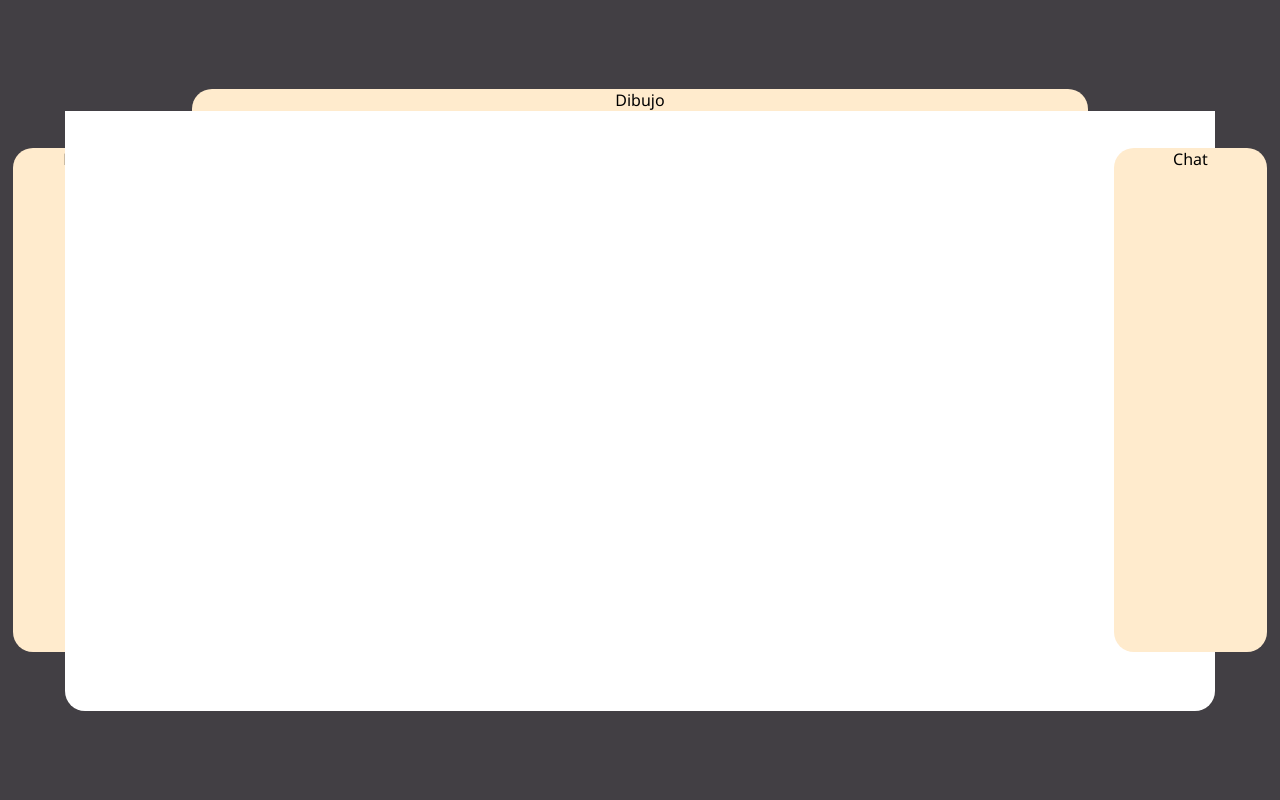
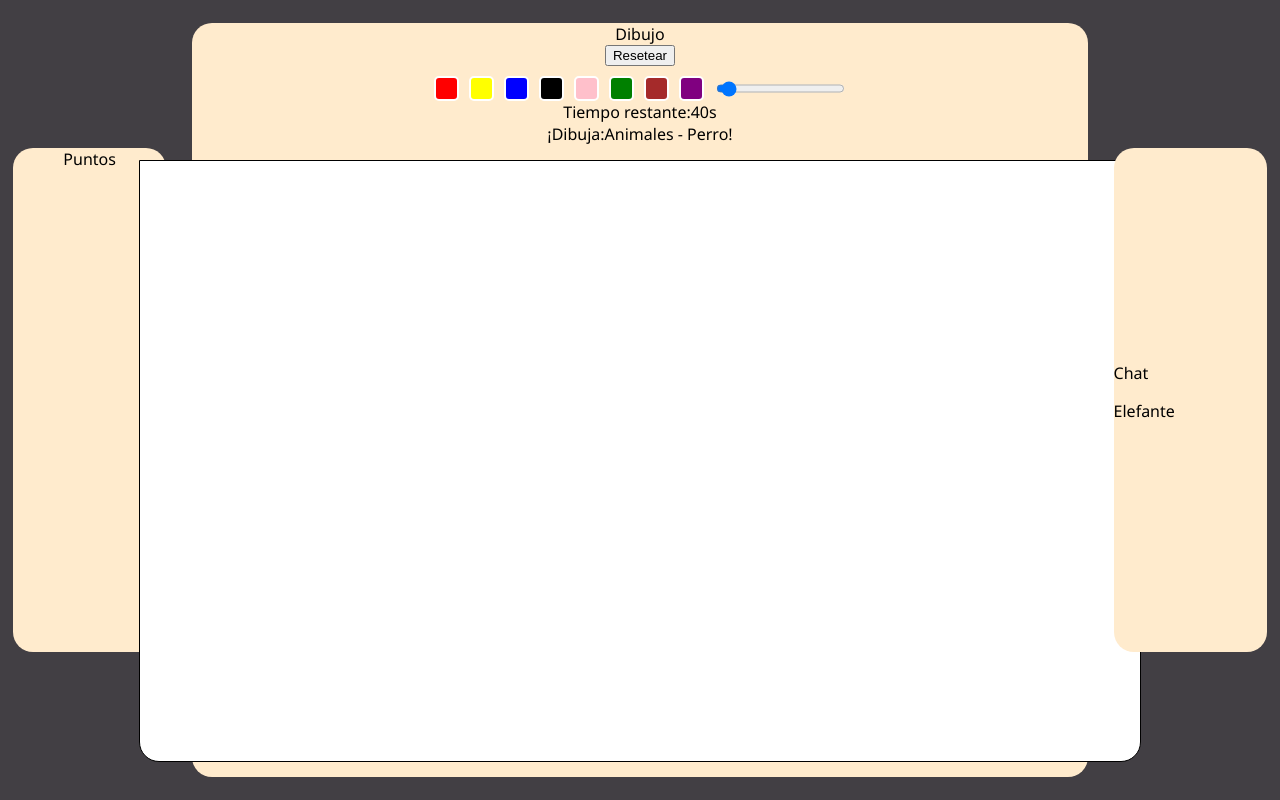
Before and after one commit to davidaulaestudioD/pinturillo, a plain HTML site: page index.html in a window 1280 px wide. Drawn offline with nearby package versions, Linux system fonts and the light colour scheme.

Commit message:
segundo dia

```diff
--- a/css.css
+++ b/css.css
@@ -23,6 +23,9 @@ body {
     width: 20%;
     height: 63%;
 }
+.container-chat {
+    flex-direction: column;
+}
 
 .container-dibujo {
     width: 70%;
@@ -44,8 +47,92 @@ body {
 
 #canvas {
     background-color: white;
-    cursor: crosshair;
-    border: none;
+    cursor: pointer;
+    border: 1px solid black;
     border-bottom-right-radius: 20px;
     border-bottom-left-radius: 20px;
+    margin: 15px;
+
 }
+
+/* * {
+    outline: 1px solid red;
+  } */
+
+.container-colores {
+    margin-top: 10px;
+    display: flex;
+    width: 100%;
+    gap: 10px;
+
+}
+
+.chat {
+    display: flex;
+    flex-direction: column;
+
+}
+
+#colorRojo {
+    border: 2px solid white;
+    border-radius: 5px;
+    background-color: red;
+    width: 25px;
+    height: 25px;
+}
+
+#colorAmarillo {
+    border: 2px solid white;
+    border-radius: 5px;
+    background-color: yellow;
+    width: 25px;
+    height: 25px;
+}
+
+#colorAzul {
+    border: 2px solid white;
+    border-radius: 5px;
+    background-color: blue;
+    width: 25px;
+    height: 25px;
+}
+
+#colorNegro {
+    border: 2px solid white;
+    border-radius: 5px;
+    background-color: black;
+    width: 25px;
+    height: 25px;
+}
+
+#colorRosa {
+    border: 2px solid white;
+    border-radius: 5px;
+    background-color: pink;
+    width: 25px;
+    height: 25px;
+}
+
+#colorVerde {
+    border: 2px solid white;
+    border-radius: 5px;
+    background-color: green;
+    width: 25px;
+    height: 25px;
+}
+
+#colorMarron {
+    border: 2px solid white;
+    border-radius: 5px;
+    background-color: brown;
+    width: 25px;
+    height: 25px;
+}
+
+#colorMorado {
+    border: 2px solid white;
+    border-radius: 5px;
+    background-color: purple;
+    width: 25px;
+    height: 25px;
+}
--- a/funciones.js
+++ b/funciones.js
@@ -1,34 +1,100 @@
 $(document).ready(function () {
-  $(document).ready(function () {
-    const canvas = document.getElementById('canvas');
-    const ctx = canvas.getContext('2d');
-    let drawing = false;
-    let lastX = 0;
-    let lastY = 0;
+  var $canvas = $('#canvas');            // Obtenemos el canvas como objeto jQuery
+  var canvas = $canvas[0];                 // Obtenemos el elemento DOM
+  var ctx = canvas.getContext('2d');
+  var drawing = false;
+  var lastX = 0;
+  var lastY = 0;
+  var colorActual = "#000";               // Color inicial: negro
+  var anchoTrazo = 2;                // Ancho inicial del trazo
 
-    // Inicia el dibujo al presionar el botón del mouse
-    $('#canvas').on('mousedown', function(e) {
+  var timeLeft = 45;                     // Tiempo inicial
+  var timerInterval;                     // Variable para el intervalo
+  var chatInterval;
+
+
+  const categorias = [
+    { categoria: "Automóviles", opciones: ["Coche", "Moto", "Camión", "Bicicleta", "Furgoneta", "Convertible", "SUV"] },
+    { categoria: "Frutas", opciones: ["Manzana", "Banana", "Naranja", "Pera", "Melocotón", "Mango", "Uva"] },
+    { categoria: "Animales", opciones: ["Perro", "Gato", "Elefante", "León", "Jirafa", "Tigre", "Mono"] }
+  ];
+
+  //RANDOM PALABRA DIBUJAR
+  function seleccionarDibujo() {
+    var indiceCat = Math.floor(Math.random() * categorias.length);
+    var categoriaSeleccionada = categorias[indiceCat];
+    var indiceOpcion = Math.floor(Math.random() * categoriaSeleccionada.opciones.length);
+    var opcion = categoriaSeleccionada.opciones[indiceOpcion];
+    return {
+      categoria: categoriaSeleccionada.categoria,
+      opcion: opcion,
+      opciones: categoriaSeleccionada.opciones, // Lista de opciones para la simulación del chat
+      text: categoriaSeleccionada.categoria + " - " + opcion
+    };
+  }
+
+  //INICIAR CONTADOR
+  function iniciarContador() {
+    $('#time').text(timeLeft);
+    timerInterval = setInterval(function() {
+      if (timeLeft <= 0) {
+        clearInterval(timerInterval);
+        clearInterval(chatInterval);
+
+        $canvas.off('mousedown mousemove mouseup mouseleave');
+      } else {
+        timeLeft--;
+        $('#time').text(timeLeft);
+      }
+    }, 1000);
+  }
+
+  //SIMULACION DE CHAT
+  function startChatSimulation() {
+    chatInterval = setInterval(function(){
+      // Selecciona aleatoriamente una opción de currentDraw.opciones
+      var randomIndex = Math.floor(Math.random() * currentDraw.opciones.length);
+      var guess = currentDraw.opciones[randomIndex];
+
+      // Agrega la opción al chat
+      $(".chat").append("<p>" + guess + "</p>");
+
+      // Si la opción coincide con la asignada, se notifica y se detienen timer y dibujo
+      if (guess === currentDraw.opcion) {
+        //alert("¡Acierto! Has adivinado que era: " + currentDraw.opcion);
+        clearInterval(chatInterval);
+        clearInterval(timerInterval);
+        $canvas.off('mousedown mousemove mouseup mouseleave');
+      }
+    }, 5000);
+  }
+
+  //PINTAR EN EL CANVA
+  function attachCanvasEvents() {
+    //EVITAR DUPLICADOS
+    $canvas.off('mousedown mousemove mouseup mouseleave');
+
+    $canvas.on('mousedown', function(e) {
+      if (timeLeft <= 0) return; // Evita iniciar el dibujo si se acabó el tiempo
       drawing = true;
-      // Se utiliza getBoundingClientRect para obtener el offset correcto del canvas
-      const rect = canvas.getBoundingClientRect();
+      var rect = canvas.getBoundingClientRect();
       lastX = e.clientX - rect.left;
       lastY = e.clientY - rect.top;
-
     });
 
-    // Dibuja mientras se mueve el mouse
-    $('#canvas').on('mousemove', function(e) {
+    $canvas.on('mousemove', function(e) {
       if (!drawing) return;
-
-      const rect = canvas.getBoundingClientRect();
-      const mouseX = e.clientX - rect.left;
-      const mouseY = e.clientY - rect.top;
+      var rect = canvas.getBoundingClientRect();
+      var mouseX = e.clientX - rect.left;
+      var mouseY = e.clientY - rect.top;
 
       ctx.beginPath();
       ctx.moveTo(lastX, lastY);
       ctx.lineTo(mouseX, mouseY);
-      ctx.strokeStyle = "#000"; // Color del trazo
-      ctx.lineWidth = 2;         // Grosor del trazo
+      ctx.strokeStyle = colorActual;
+      ctx.lineWidth = anchoTrazo;
+      ctx.lineCap = "round";
+      ctx.lineJoin = "round";
       ctx.stroke();
       ctx.closePath();
 
@@ -36,12 +102,48 @@ $(document).ready(function () {
       lastY = mouseY;
     });
 
-    // Finaliza el dibujo al soltar el botón o salir del canvas
-    $('#canvas').on('mouseup mouseleave', function() {
+    $canvas.on('mouseup mouseleave', function() {
       drawing = false;
     });
+  }
+
+  var currentDraw; // Objeto que guarda la categoría y opción a dibujar
+  function startGame() {
+    // Selecciona el dibujo a realizar y lo muestra
+    currentDraw = seleccionarDibujo();
+    $('#drawItem').text(currentDraw.text);
+
+    // Reinicia el timer
+    timeLeft = 45;
+    $('#time').text(timeLeft);
+
+    // Limpia mensajes anteriores en el chat (dejando el encabezado)
+    $(".container-chat").find("p").remove();
+
+    // Reactiva eventos de dibujo y reinicia timer y chat
+    attachCanvasEvents();
+    iniciarContador();
+    startChatSimulation();
+  }
+
+  // Inicia el juego al cargar la página
+  startGame();
+
+  //BOTON DE RESET
+  $('#reset').on('click', function() {
+    ctx.clearRect(0, 0, canvas.width, canvas.height);
+    clearInterval(timerInterval);
+    clearInterval(chatInterval);
+    startGame();
   });
 
+  //SELECCIONAR COLOR
+  $('#colorRojo, #colorAmarillo, #colorAzul, #colorNegro, #colorRosa, #colorVerde, #colorMarron, #colorMorado').on('click', function(){
+    colorActual = $(this).data('color');
+  });
 
-
+  //SELECCIONAR ANCHO DEL TRAZO
+  $('#lineWidth').on('input change', function() {
+    anchoTrazo = $(this).val();
+  });
 });
--- a/index.html
+++ b/index.html
@@ -11,20 +11,48 @@
     <!--Div para los puntos -->
     <div class="container-puntos">
         <div>Puntos</div>
+    </div>
 
-    </div>
 
     <!-- Div para el canva del dibujo -->
     <div class="container-dibujo">
         <div>Dibujo</div>
+        <div class="divBotonesCanva">
+            <button id="reset">Resetear</button>
+        </div>
+
+        <div class="container-colores">
+            <button id="colorRojo" data-color="red"></button>
+            <button id="colorAmarillo" data-color="yellow"></button>
+            <button id="colorAzul" data-color="blue"></button>
+            <button id="colorNegro" data-color="black"></button>
+            <button id="colorRosa" data-color="pink"></button>
+            <button id="colorVerde" data-color="green"></button>
+            <button id="colorMarron" data-color="brown"></button>
+            <button id="colorMorado" data-color="purple"></button>
+            <input type="range" id="lineWidth" min="1" max="20" value="2">
+        </div>
+
+        <div class="timer-container">
+            Tiempo restante: <span id="time">45</span>s
+        </div>
+
+        <div class="draw-prompt">
+            ¡Dibuja: <span id="drawItem"></span>!
+        </div>
+
         <div class="divCanva">
-            <canvas id="canvas" width="1150px" height="600px" ></canvas>
+            <canvas id="canvas" width="1000px" height="600px"></canvas>
         </div>
     </div>
+
 
     <!-- Div para el chat -->
     <div class="container-chat">
         <div>Chat</div>
+        <div class="chat">
+
+        </div>
 
     </div>
 
```
